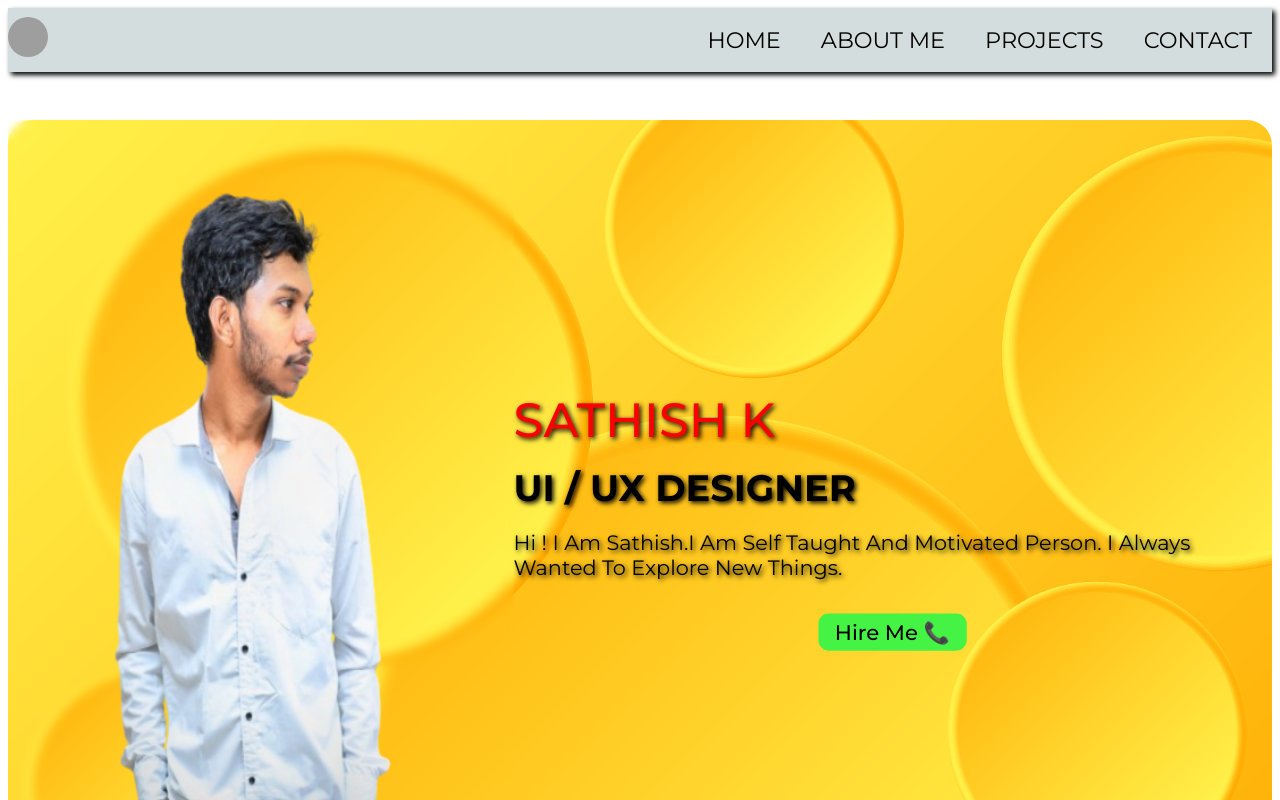
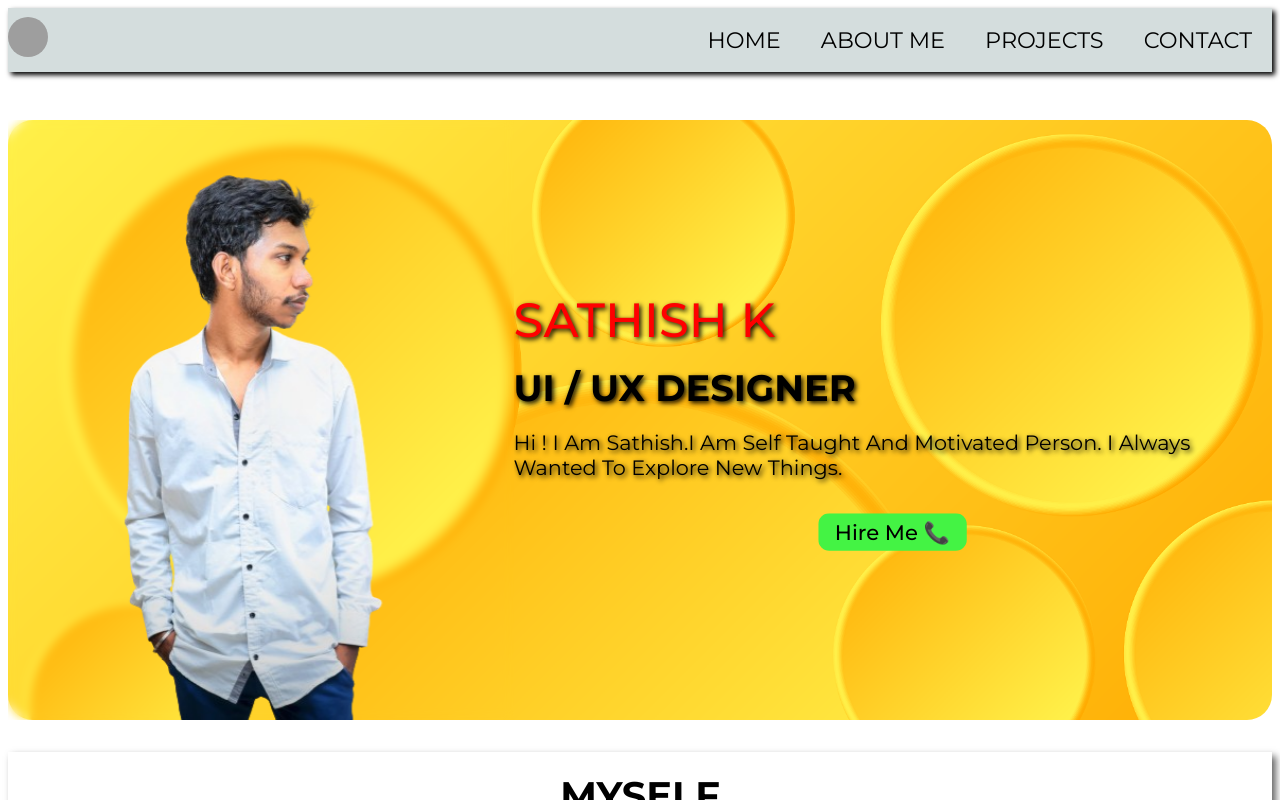
Before and after one commit to SATHISH0412/sathishk-portfolio, a React (Vite) app: page / in a window 1280 px wide. Shown: the top 800 px of the page. Built offline with nearby package versions, Linux system fonts and the light colour scheme; grey boxes are pictures that could not be loaded.

Commit message:
version2

```diff
--- a/src/components/Hero/hero.css
+++ b/src/components/Hero/hero.css
@@ -1,6 +1,6 @@
 .hero{
     box-sizing: border-box;
-    height: 800px;
+    height: 600px;
     width: 100%;
     margin: auto;
     display: flex;
```
